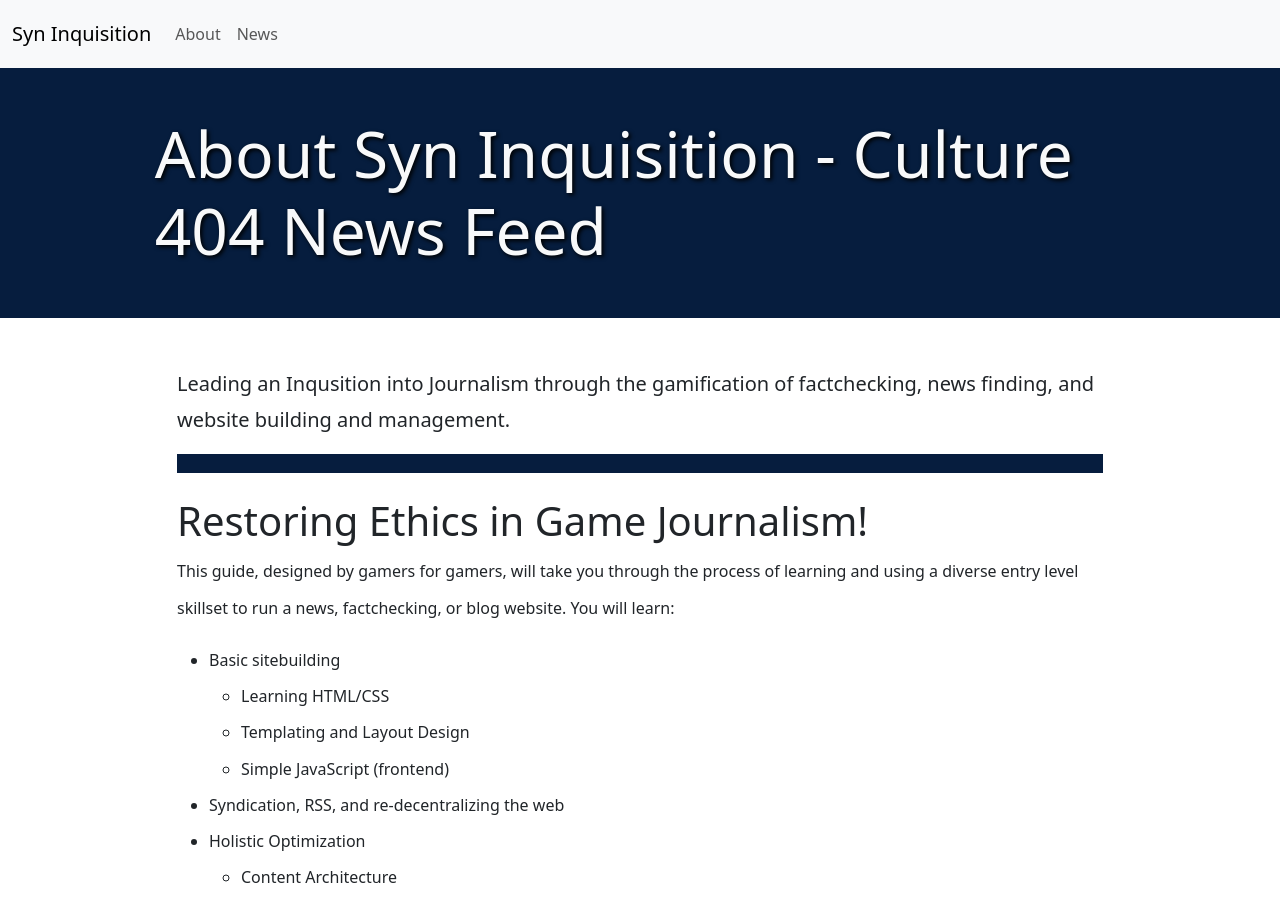
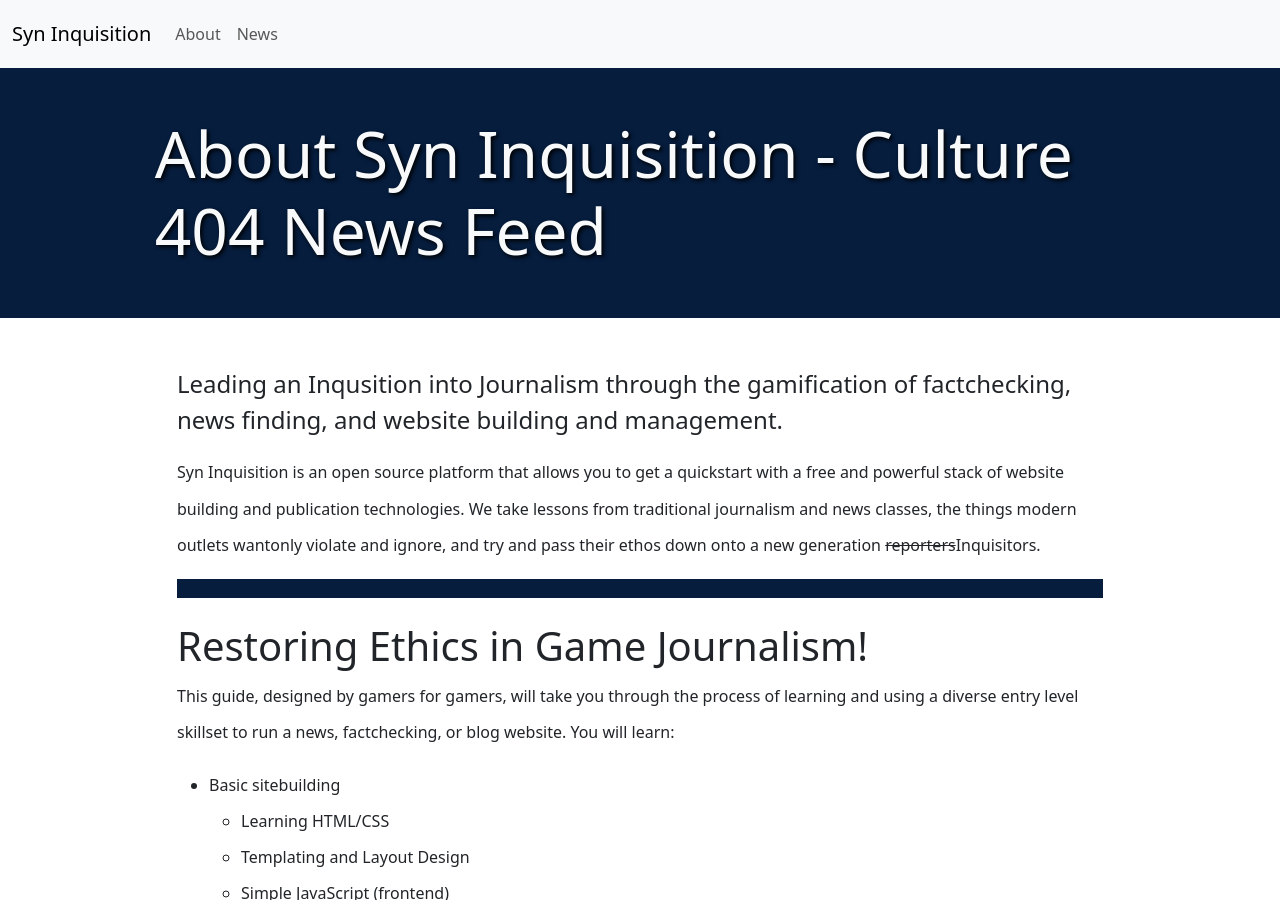
Before and after one commit to Culture-404/Syn_Inquisition, a Jekyll site: the page built from _library/2024-03-19-about-syn.md, in a window 1280 px wide and 900 px high. Built offline with Jekyll 4.4.1, drawn with Linux system fonts in a browser that asks for light colours.

Commit message:
add about txt

```diff
--- a/_library/2024-03-19-about-syn.md
+++ b/_library/2024-03-19-about-syn.md
@@ -8,7 +8,9 @@ published: true
 donate: true
 ---
 Leading an Inqusition into Journalism through the gamification of factchecking, news finding, and website building and management.
-{: .lead }
+{: .lead.fs-4 }
+
+Syn Inquisition is an open source platform that allows you to get a quickstart with a free and powerful stack of website building and publication technologies. We take lessons from traditional journalism and news classes, the things modern outlets wantonly violate and ignore, and try and pass their ethos down onto a new generation ~~reporters~~Inquisitors.
 
 ---
 
@@ -35,4 +37,4 @@ This guide, designed by gamers for gamers, will take you through the process of
 
 Culture 404 is a creative network of various artists made "unemployable" after the original GamerGate hearsay event, or what we call The Great Heresy -- when developers sold out their lifelong fans for a quick government/woke check.
 
-If you enjoy our work, use our [Syn-Dication repo](https://github.com/Culture-404/Syn_Dication){:target="_blank"} to start a project, or just do not like wokists arbitors, please leave a donation below or [subscribe to our substack](https://www.culture404.com/){:target="_blank"}.
+If you enjoy our work, use our [Syn-Dication repo](https://github.com/Culture-404/Syn_Inquisition){:target="_blank"} to start a project, or just do not like wokists arbitors, please leave a donation below or [subscribe to our substack](https://www.culture404.com/){:target="_blank"}.
```
